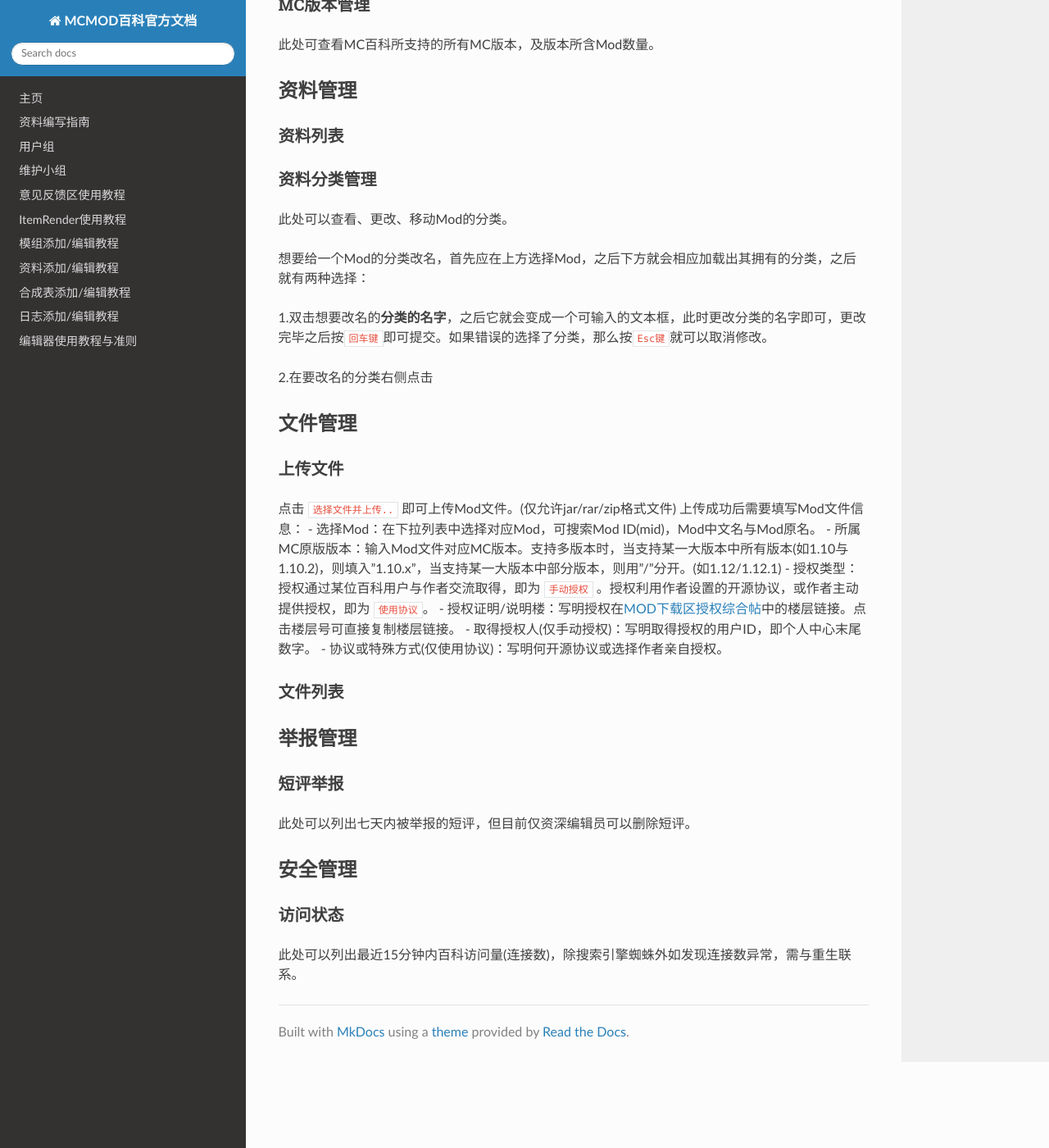
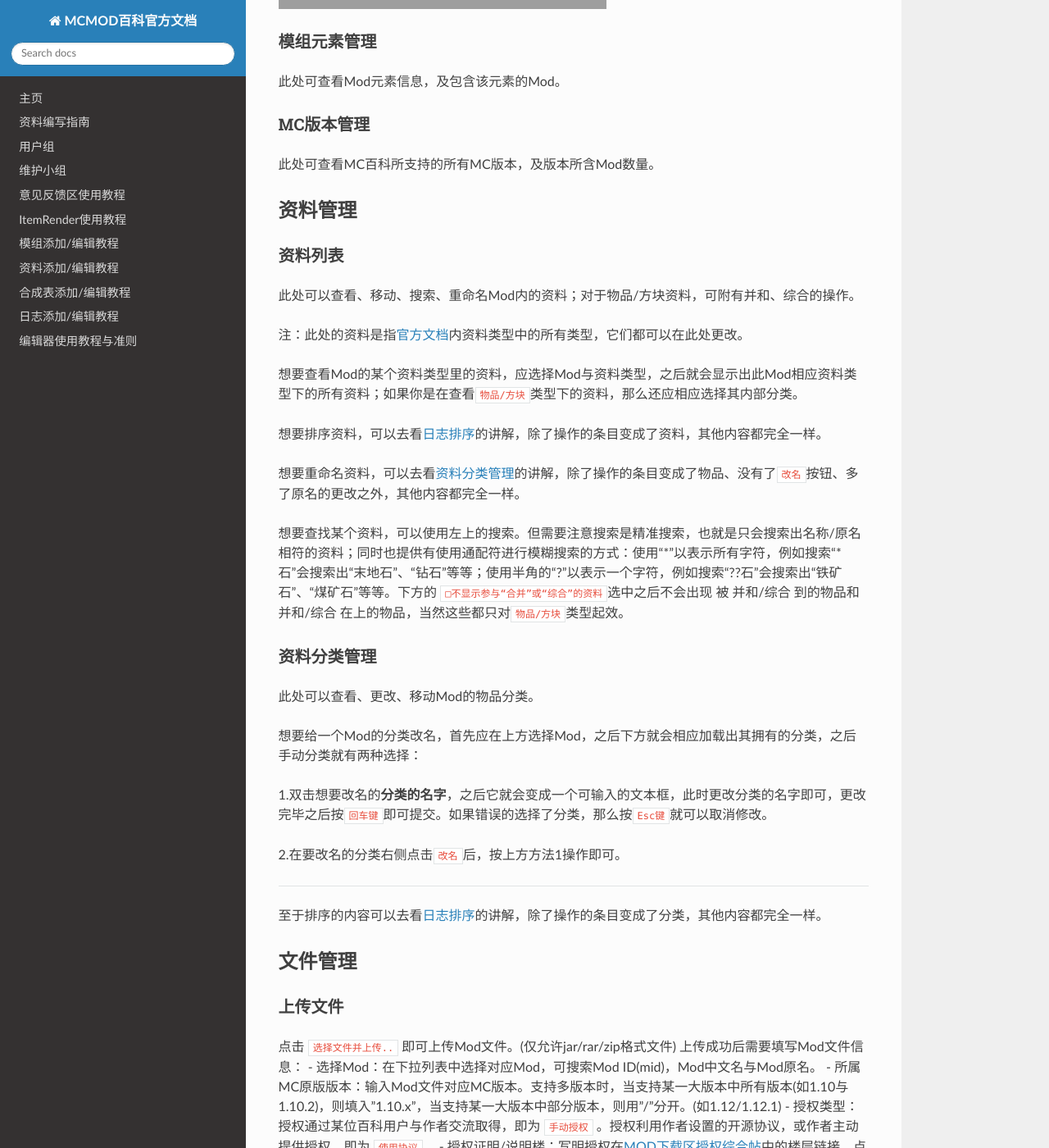
Before and after one commit to Ahrwing/mcmod, an MkDocs documentation site: the page built from docs/admin.md, in a window 1280 px wide and 1400 px high, scrolled down 9029 px. Shown: the whole window at 82% size. Built offline with MkDocs 1.6.1, drawn with Linux system fonts in a browser that asks for light colours; nearby versions of some CDN libraries; old or Windows-style settings are respelled for this version of MkDocs; some of the changed text lies outside the part shown; grey boxes are pictures that could not be loaded.

Commit message:
Update admin.md

```diff
--- a/docs/admin.md
+++ b/docs/admin.md
@@ -23,13 +23,19 @@
 ### 模组日志管理
 
 此处可以更改Mod的日志排序。
-点击上方选择需要日志排序的Mod，下面就会显示出来该mod的所有日志。**按住**你要移动的日志条目，然后上下拖动（可以鼠标上下移动/滑动鼠标滚轮来拖动条目，也可以按空格来迅速的把条目向下移动）条目并且**放开鼠标的按键**就可以使得日志被移动也就是排序了。GIF示例：
+点击上方选择需要日志排序的Mod，下面就会显示出来该mod的所有日志。之后又两种排序方法供选择：
+
+1.自动排序：直接点击`ID`或者其他的表头，它就会变蓝且旁边出现箭头，日志也会以箭头所示方向（例如向下即升序）自动排列日志。GIF示例：
+
+![](http://bbs.mcmod.cn/data/attachment/album/201807/22/144111jjui7qx707a0aaqu.gif)
+
+2.手动排序：**鼠标按住**你要移动的日志条目，然后上下拖动（可以鼠标上下移动/滑动鼠标滚轮来拖动条目，也可以按`空格键`来迅速的把条目向下移动）条目并且**放开鼠标的按键**就可以使得日志被移动也就是排序了。GIF示例：
 
 ![](http://bbs.mcmod.cn/data/attachment/album/201807/22/143529rodnpnvjvjkz385p.gif)
 
-如果你觉得过于麻烦，那么直接点击`日志标题`这个显示表头，它就会变蓝且旁边出现箭头，日志也会以箭头所示方向（例如向下即升序）自动排列日志。排列完成且保证无误后，点击最下的`确认排序`即可提交你的排序了。GIF示例：
+排列完成且保证无误后，点击最下的`确认排序`即可提交你的排序了。
 
-![](http://bbs.mcmod.cn/data/attachment/album/201807/22/144111jjui7qx707a0aaqu.gif)
+注：只要手动选择了一个条目，就会出现`确认排序`；如果使用自动排序就不会给你在下方显示，但是可以手动选择之后再放回一个条目，这样会出现了。（Issue见# 524）
 
 ### GUI管理
 
@@ -55,7 +61,7 @@
 
 ![](http://bbs.mcmod.cn/data/attachment/album/201807/25/121824vdzz5oy6yddztmtv.png) ![](http://bbs.mcmod.cn/data/attachment/album/201807/25/121824tz19a3ligctniug6.png) ![](http://bbs.mcmod.cn/data/attachment/album/201807/25/121948i1bplfmp66fp7fpw.png) ![](http://bbs.mcmod.cn/data/attachment/album/201807/25/121824xkx53km663axo3sz.png)
 
-注1：无论是材料、成品、燃料物品格子还是之后说到的能量条目，每个最多只能添加100个！但是目前无法在添加GUI时同时添加能量条目(见#519)
+注1：无论是材料、成品、燃料物品格子还是之后说到的能量条目，每个最多只能添加100个！但是目前无法在添加GUI时同时添加能量条目(见# 519)
 
 注2：`上下左右键`或`WSAD键`只能把移动1像素，但按住Shift后就会移动10格。
 
@@ -119,15 +125,32 @@
 
 ### 资料列表
 
+此处可以查看、移动、搜索、重命名Mod内的资料；对于物品/方块资料，可附有并和、综合的操作。
+
+注：此处的资料是指[官方文档](http://mcmod.readthedocs.io/zh/latest/data/)内资料类型中的所有类型，它们都可以在此处更改。
+
+想要查看Mod的某个资料类型里的资料，应选择Mod与资料类型，之后就会显示出此Mod相应资料类型下的所有资料；如果你是在查看`物品/方块`类型下的资料，那么还应相应选择其内部分类。
+
+想要排序资料，可以去看[日志排序](#%E6%A8%A1%E7%BB%84%E6%97%A5%E5%BF%97%E7%AE%A1%E7%90%86)的讲解，除了操作的条目变成了资料，其他内容都完全一样。
+
+想要重命名资料，可以去看[资料分类管理](#%E8%B5%84%E6%96%99%E5%88%86%E7%B1%BB%E7%AE%A1%E7%90%86)的讲解，除了操作的条目变成了物品、没有了`改名`按钮、多了原名的更改之外，其他内容都完全一样。
+
+想要查找某个资料，可以使用左上的搜索。但需要注意搜索是精准搜索，也就是只会搜索出名称/原名相符的资料；同时也提供有使用通配符进行模糊搜索的方式：使用“\*”以表示所有字符，例如搜索“\*石”会搜索出“末地石”、“钻石”等等；使用半角的“?”以表示一个字符，例如搜索“??石”会搜索出“铁矿石”、“煤矿石”等等。下方的
+`□不显示参与“合并”或“综合”的资料`选中之后不会出现 被 并和/综合 到的物品和 并和/综合 在上的物品，当然这些都只对`物品/方块`类型起效。
+
 ### 资料分类管理
 
-此处可以查看、更改、移动Mod的分类。
+此处可以查看、更改、移动Mod的物品分类。
 
-想要给一个Mod的分类改名，首先应在上方选择Mod，之后下方就会相应加载出其拥有的分类，之后就有两种选择：
+想要给一个Mod的分类改名，首先应在上方选择Mod，之后下方就会相应加载出其拥有的分类，之后手动分类就有两种选择：
 
 1.双击想要改名的**分类的名字**，之后它就会变成一个可输入的文本框，此时更改分类的名字即可，更改完毕之后按`回车键`即可提交。如果错误的选择了分类，那么按`Esc键`就可以取消修改。
 
-2.在要改名的分类右侧点击
+2.在要改名的分类右侧点击`改名`后，按上方方法1操作即可。
+
+---
+
+至于排序的内容可以去看[日志排序](#%E6%A8%A1%E7%BB%84%E6%97%A5%E5%BF%97%E7%AE%A1%E7%90%86)的讲解，除了操作的条目变成了分类，其他内容都完全一样。
 
 ## 文件管理
 
```
